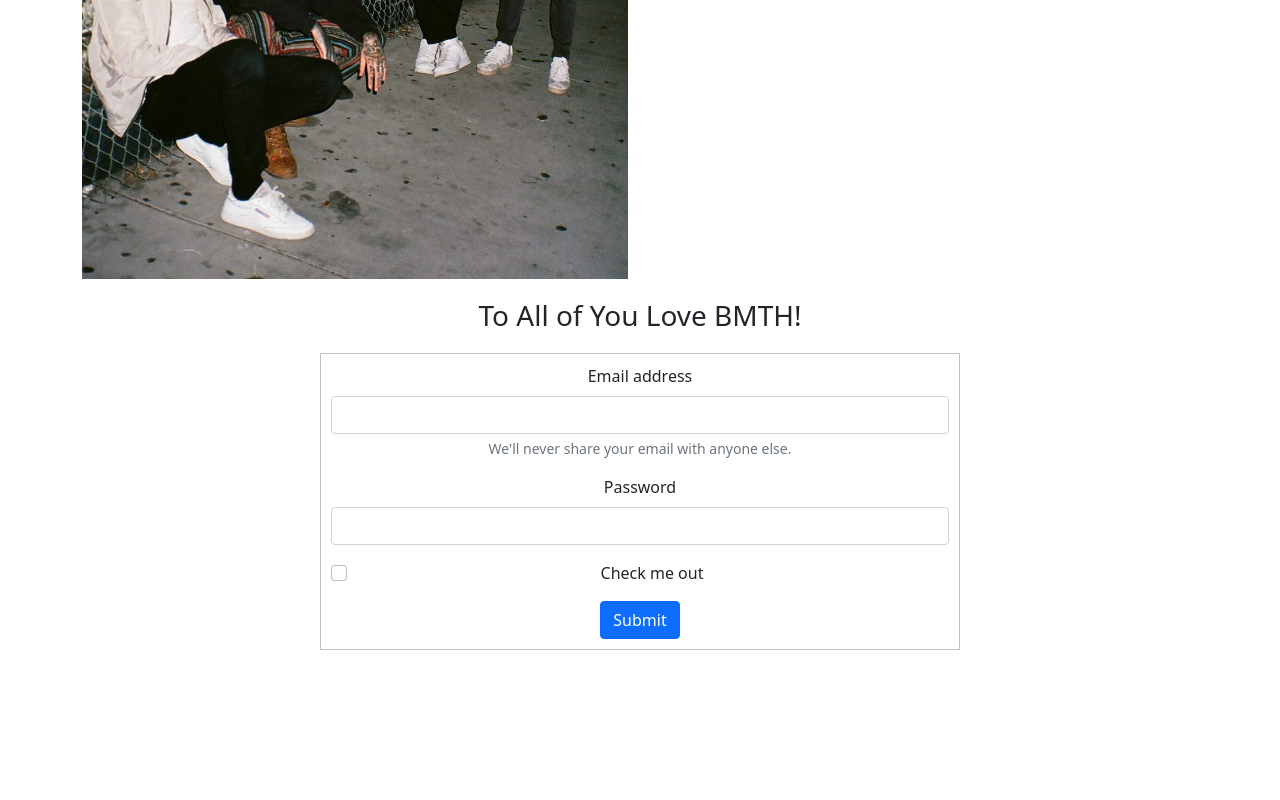
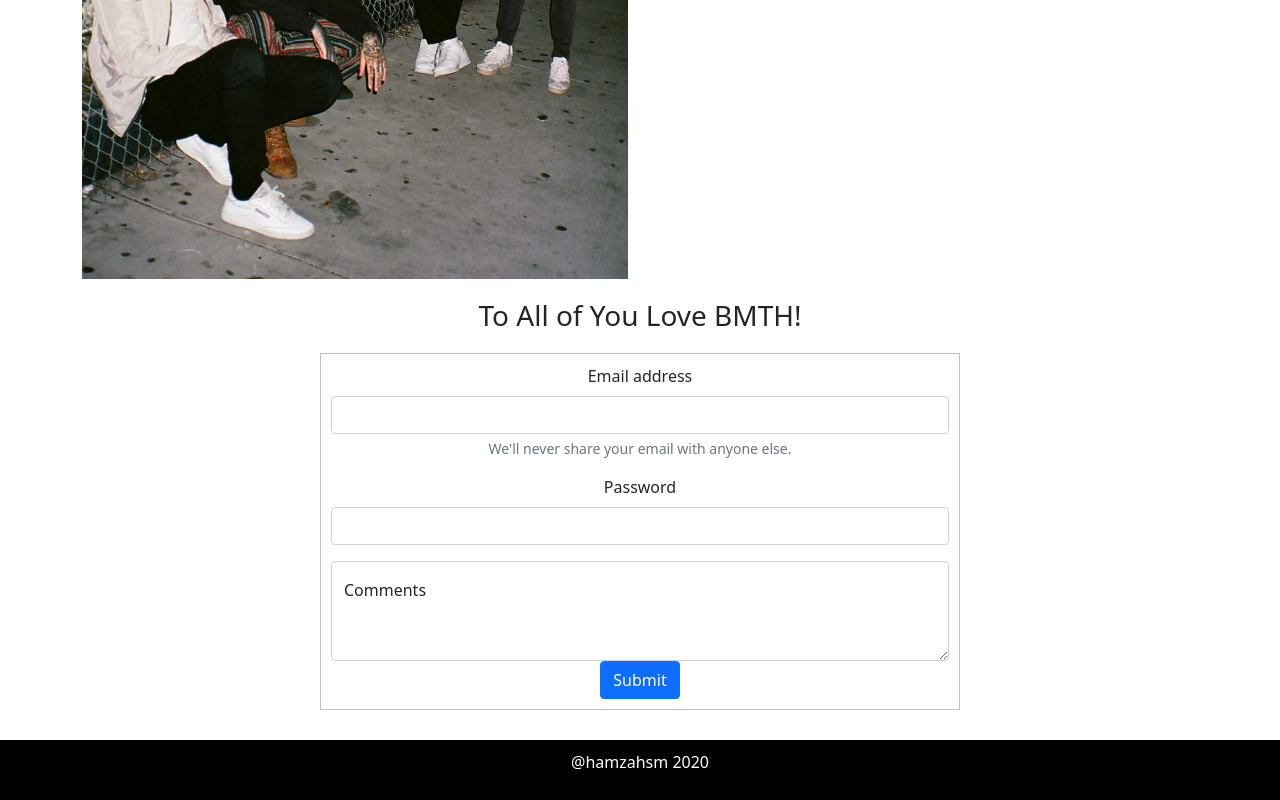
Before and after one commit to Hamzahsm/home, a plain HTML site: page index.html in a window 1280 px wide. Shown: the part 3084-3884 px from the top of the page. Before the commit the page ends 3734 px from the top, so only its background shows below. Drawn offline with nearby package versions, Linux system fonts and the light colour scheme.

Commit message:
editing form add footer

```diff
--- a/index.html
+++ b/index.html
@@ -207,23 +207,29 @@
   <h3>To All of You Love BMTH!</h3>
     <form action="" method="POST" class="form">
       <div class="mb-3">
-        <label for="exampleInputEmail1" class="form-label">Email address</label>
+        <label for="exampleInputEmail1" class="form-label ">Email address</label>
         <input type="email" class="form-control" id="exampleInputEmail1" aria-describedby="emailHelp">
         <div id="emailHelp" class="form-text">We'll never share your email with anyone else.</div>
       </div>
       <div class="mb-3">
         <label for="exampleInputPassword1" class="form-label">Password</label>
-        <input type="password" class="form-control" id="exampleInputPassword1">
+        <input type="password" class="form-control " id="exampleInputPassword1">
       </div>
-      <div class="mb-3 form-check">
-        <input type="checkbox" class="form-check-input" id="exampleCheck1">
-        <label class="form-check-label" for="exampleCheck1">Check me out</label>
+      <div class="form-floating">
+        <textarea class="form-control" placeholder="Leave a comment here" id="floatingTextarea2" style="height: 100px"></textarea>
+        <label for="floatingTextarea2">Comments</label>
       </div>
       <button type="submit" class="btn btn-primary">Submit</button>
     </form>
 </section>
 <!-- form subcription -->
 
+<!-- footer start here -->
+
+<footer>
+  <p>@hamzahsm 2020</p>
+</footer>
+<!-- foote start here -->
 
 
 
--- a/style.css
+++ b/style.css
@@ -24,3 +24,11 @@
     text-align: center;
     margin: 20px 0;
 }
+
+footer {
+    background-color: black;
+    color: white;
+    padding: 10px;
+    margin-top: 30px;
+    text-align: center;
+}
```
